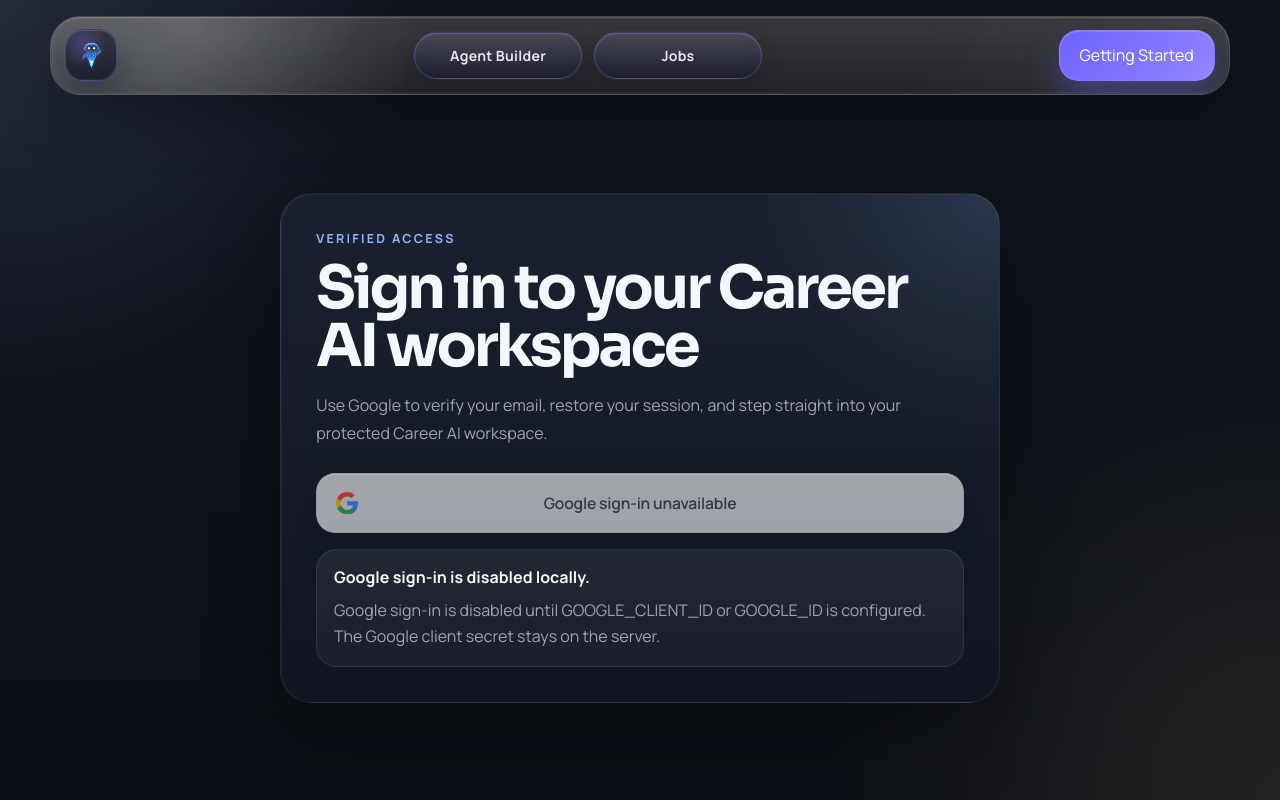
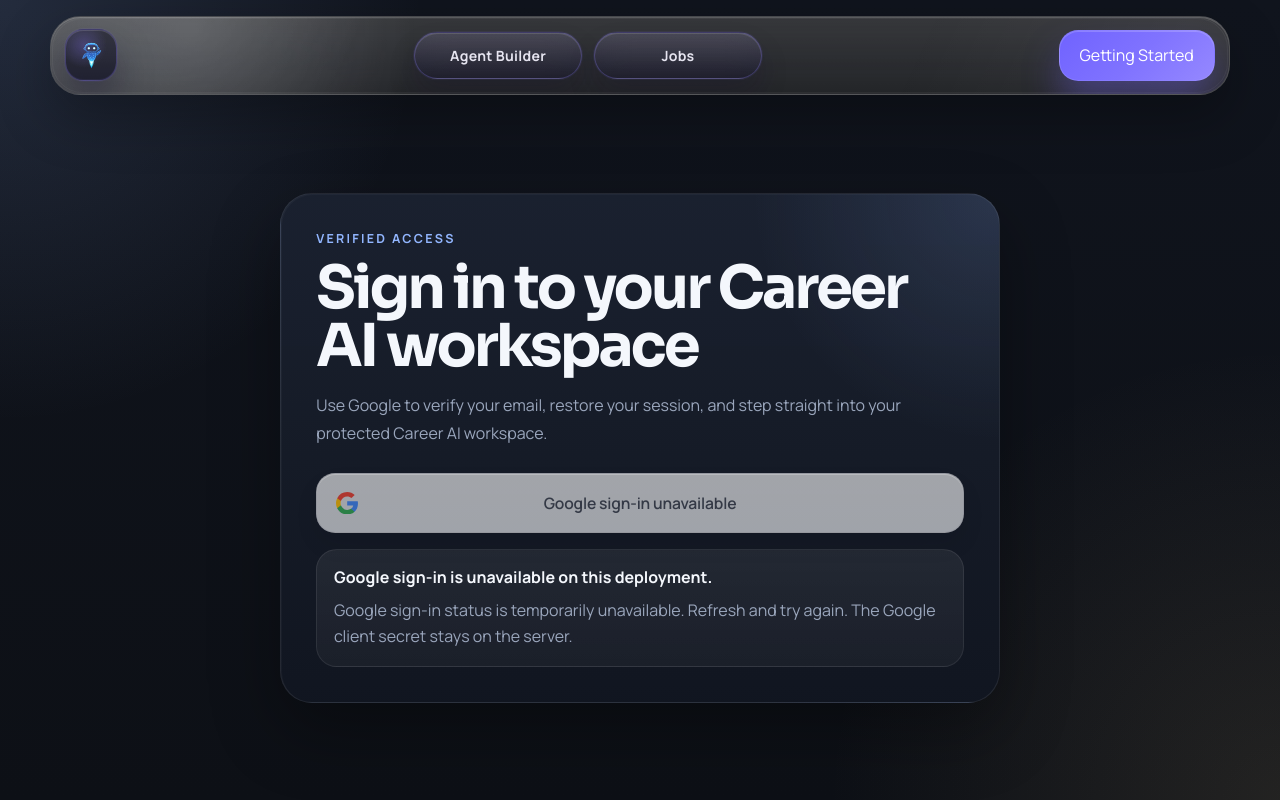
Before and after one commit to StefanoCaruso456/Career-AI, a Next.js app: page /sign-in in a window 1280 px wide. Built offline with nearby package versions, Linux system fonts and the light colour scheme; no server answers.

Commit message:
Fix live Google OAuth readiness checks

```diff
--- a/app/sign-in/page.tsx
+++ b/app/sign-in/page.tsx
@@ -1,6 +1,6 @@
 import { redirect } from "next/navigation";
-import { auth, googleOAuthDisabledMessage, googleOAuthEnabled } from "@/auth";
-import { GoogleSignInButton } from "@/components/google-sign-in-button";
+import { auth } from "@/auth";
+import { GoogleSignInPanel } from "@/components/google-sign-in-panel";
 import styles from "./page.module.css";
 
 export default async function SignInPage() {
@@ -19,31 +19,7 @@
           Use Google to verify your email, restore your session, and step straight into
           your protected Career AI workspace.
         </p>
-
-        <GoogleSignInButton
-          callbackUrl="/account"
-          disabled={!googleOAuthEnabled}
-          disabledLabel="Google sign-in unavailable"
-          disabledTitle={
-            googleOAuthEnabled
-              ? undefined
-              : googleOAuthDisabledMessage
-          }
-          label="Sign in with Google"
-        />
-
-        <div className={styles.noteCard}>
-          <strong>
-            {googleOAuthEnabled
-              ? "Google sign-in runs through our server-side OAuth and identity provisioning flow."
-              : "Google sign-in is disabled locally."}
-          </strong>
-          <p>
-            {googleOAuthEnabled
-              ? "After authentication, you will land in /account with a Career AI talent identity and soul record provisioned for that verified email."
-              : `${googleOAuthDisabledMessage} The Google client secret stays on the server.`}
-          </p>
-        </div>
+        <GoogleSignInPanel />
       </section>
     </main>
   );
--- a/auth-config.ts
+++ b/auth-config.ts
@@ -21,6 +21,13 @@
 
   return `${values.slice(0, -1).join(", ")}, and ${values.at(-1)}`;
 }
+
+export type GoogleAuthStatus = {
+  disabledMessage: string;
+  enabled: boolean;
+  missingRequirements: string[];
+  redirectUri: string;
+};
 
 export function getGoogleClientId() {
   return readFirstEnv("GOOGLE_CLIENT_ID", "GOOGLE_ID", "CLIENT_ID");
@@ -90,3 +97,17 @@
 
   return `Google sign-in is disabled until ${missingList} ${verb} configured.`;
 }
+
+export function getGoogleAuthStatus(): GoogleAuthStatus {
+  const missingRequirements = getGoogleAuthMissingRequirements();
+
+  return {
+    disabledMessage:
+      missingRequirements.length === 0
+        ? ""
+        : getGoogleAuthDisabledMessage(),
+    enabled: missingRequirements.length === 0,
+    missingRequirements,
+    redirectUri: getGoogleRedirectUri(),
+  };
+}
--- a/auth.ts
+++ b/auth.ts
@@ -4,11 +4,9 @@
 import { ensureTalentIdentityForSessionUser } from "@/auth-identity";
 import {
   getAuthSecret,
-  getGoogleAuthDisabledMessage,
-  getGoogleAuthMissingRequirements,
+  getGoogleAuthStatus,
   getGoogleClientId,
   getGoogleClientSecret,
-  getGoogleRedirectUri,
   getPublicBaseUrl,
 } from "@/auth-config";
 
@@ -16,6 +14,7 @@
 const googleClientSecret = getGoogleClientSecret();
 const publicBaseUrl = getPublicBaseUrl();
 const authSecret = getAuthSecret();
+const googleAuthStatus = getGoogleAuthStatus();
 
 if (!process.env.NEXTAUTH_URL && publicBaseUrl) {
   process.env.NEXTAUTH_URL = publicBaseUrl;
@@ -25,14 +24,12 @@
   process.env.NEXTAUTH_SECRET = authSecret;
 }
 
-export const googleOAuthEnabled = Boolean(
-  googleClientId && googleClientSecret && publicBaseUrl && authSecret,
-);
+export const googleOAuthEnabled = googleAuthStatus.enabled;
 
 export const publicOrigin = publicBaseUrl;
-export const googleRedirectUri = getGoogleRedirectUri();
-export const googleOAuthMissingRequirements = getGoogleAuthMissingRequirements();
-export const googleOAuthDisabledMessage = getGoogleAuthDisabledMessage();
+export const googleRedirectUri = googleAuthStatus.redirectUri;
+export const googleOAuthMissingRequirements = googleAuthStatus.missingRequirements;
+export const googleOAuthDisabledMessage = googleAuthStatus.disabledMessage;
 
 export const authOptions = {
   secret: authSecret || undefined,
--- a/components/auth-modal.tsx
+++ b/components/auth-modal.tsx
@@ -2,9 +2,9 @@
 
 import { X } from "lucide-react";
 import { type ChangeEvent, type FormEvent, useEffect, useId, useRef, useState } from "react";
-import { googleOAuthDisabledMessage } from "@/auth";
 import { createPortal } from "react-dom";
 import { GoogleSignInButton } from "./google-sign-in-button";
+import { useGoogleAuthStatus } from "./use-google-auth-status";
 import styles from "./auth-modal.module.css";
 
 type AuthMode = "signup" | "signin";
@@ -19,7 +19,6 @@
   callbackUrl?: string;
   className?: string;
   defaultMode?: AuthMode;
-  googleOAuthEnabled: boolean;
   label: string;
 };
 
@@ -58,7 +57,6 @@
   callbackUrl = "/account",
   className,
   defaultMode = "signin",
-  googleOAuthEnabled,
   label,
 }: AuthModalTriggerProps) {
   const modalRef = useRef<HTMLDivElement>(null);
@@ -72,6 +70,7 @@
     formValues.confirmPassword.length === 0 ||
     formValues.password === formValues.confirmPassword;
   const titleId = useId();
+  const { isLoading: isGoogleAuthLoading, status: googleAuthStatus } = useGoogleAuthStatus(isOpen);
 
   useEffect(() => {
     setIsMounted(true);
@@ -144,6 +143,14 @@
   }
 
   const modeCopy = getModeCopy(mode);
+  const googleOAuthEnabled = googleAuthStatus.enabled;
+  const googleSignInDisabled = isGoogleAuthLoading || !googleOAuthEnabled;
+  const googleSignInDisabledLabel = isGoogleAuthLoading
+    ? "Checking Google sign-in..."
+    : "Google sign-in unavailable";
+  const googleOAuthDisabledMessage = isGoogleAuthLoading
+    ? "Checking Google sign-in configuration."
+    : googleAuthStatus.disabledMessage;
   const modal =
     isMounted && isOpen
       ? createPortal(
@@ -273,12 +280,12 @@
               <div className={styles.actionBlock}>
                 <GoogleSignInButton
                   callbackUrl={callbackUrl}
-                  disabled={!googleOAuthEnabled}
-                  disabledLabel="Google sign-in unavailable"
-                  disabledTitle={googleOAuthEnabled ? undefined : googleOAuthDisabledMessage}
+                  disabled={googleSignInDisabled}
+                  disabledLabel={googleSignInDisabledLabel}
+                  disabledTitle={googleSignInDisabled ? googleOAuthDisabledMessage : undefined}
                   label={modeCopy.buttonLabel}
                 />
-                {!googleOAuthEnabled ? (
+                {googleSignInDisabled ? (
                   <p className={styles.googleStatusNote} role="status">
                     {googleOAuthDisabledMessage}
                   </p>
--- a/components/floating-site-header.tsx
+++ b/components/floating-site-header.tsx
@@ -1,4 +1,3 @@
-import { googleOAuthEnabled } from "@/auth";
 import { HeaderAuthControls } from "./header-auth-controls";
 import { HeaderCenterTab } from "./header-center-tab";
 import { HeaderHomeLink } from "./header-home-link";
@@ -10,7 +9,7 @@
       <div className={styles.shell}>
         <HeaderHomeLink />
         <HeaderCenterTab />
-        <HeaderAuthControls googleOAuthEnabled={googleOAuthEnabled} />
+        <HeaderAuthControls />
       </div>
     </header>
   );
--- /dev/null
+++ b/components/google-sign-in-panel.tsx
@@ -0,0 +1,43 @@
+"use client";
+
+import styles from "@/app/sign-in/page.module.css";
+import { GoogleSignInButton } from "./google-sign-in-button";
+import { useGoogleAuthStatus } from "./use-google-auth-status";
+
+export function GoogleSignInPanel() {
+  const { isLoading, status } = useGoogleAuthStatus();
+  const isGoogleSignInUnavailable = isLoading || !status.enabled;
+  const disabledLabel = isLoading ? "Checking Google sign-in..." : "Google sign-in unavailable";
+  const disabledMessage = isLoading
+    ? "Checking Google sign-in configuration."
+    : status.disabledMessage;
+
+  return (
+    <>
+      <GoogleSignInButton
+        callbackUrl="/account"
+        disabled={isGoogleSignInUnavailable}
+        disabledLabel={disabledLabel}
+        disabledTitle={isGoogleSignInUnavailable ? disabledMessage : undefined}
+        label="Sign in with Google"
+      />
+
+      <div className={styles.noteCard}>
+        <strong>
+          {isLoading
+            ? "Checking Google sign-in..."
+            : status.enabled
+              ? "Google sign-in runs through our server-side OAuth and identity provisioning flow."
+              : "Google sign-in is unavailable on this deployment."}
+        </strong>
+        <p>
+          {isLoading
+            ? "The button will enable automatically as soon as the server reports a ready OAuth configuration."
+            : status.enabled
+              ? "After authentication, you will land in /account with a Career AI talent identity and soul record provisioned for that verified email."
+              : `${disabledMessage} The Google client secret stays on the server.`}
+        </p>
+      </div>
+    </>
+  );
+}
--- a/components/header-auth-controls.tsx
+++ b/components/header-auth-controls.tsx
@@ -29,11 +29,7 @@
   return parts.map((part) => part[0]?.toUpperCase() ?? "").join("");
 }
 
-export function HeaderAuthControls({
-  googleOAuthEnabled,
-}: {
-  googleOAuthEnabled: boolean;
-}) {
+export function HeaderAuthControls() {
   const { data: session, status } = useSession();
 
   if (status === "loading") {
@@ -53,7 +49,6 @@
         <AuthModalTrigger
           className={styles.primaryAction}
           defaultMode="signup"
-          googleOAuthEnabled={googleOAuthEnabled}
           label="Getting Started"
         />
       </div>
--- /dev/null
+++ b/components/use-google-auth-status.ts
@@ -0,0 +1,56 @@
+"use client";
+
+import { useEffect, useState } from "react";
+import type { GoogleAuthStatus } from "@/auth-config";
+
+const fallbackStatus: GoogleAuthStatus = {
+  disabledMessage: "Google sign-in status is temporarily unavailable. Refresh and try again.",
+  enabled: false,
+  missingRequirements: [],
+  redirectUri: "",
+};
+
+export function useGoogleAuthStatus(loadWhen = true) {
+  const [status, setStatus] = useState<GoogleAuthStatus>(fallbackStatus);
+  const [isLoading, setIsLoading] = useState(loadWhen);
+
+  useEffect(() => {
+    if (!loadWhen) {
+      setIsLoading(false);
+      return;
+    }
+
+    const controller = new AbortController();
+
+    setIsLoading(true);
+
+    void fetch("/api/auth/google-status", {
+      cache: "no-store",
+      signal: controller.signal,
+    })
+      .then(async (response) => {
+        if (!response.ok) {
+          throw new Error("Unable to load Google sign-in status.");
+        }
+
+        const nextStatus = (await response.json()) as GoogleAuthStatus;
+        setStatus(nextStatus);
+      })
+      .catch(() => {
+        if (!controller.signal.aborted) {
+          setStatus(fallbackStatus);
+        }
+      })
+      .finally(() => {
+        if (!controller.signal.aborted) {
+          setIsLoading(false);
+        }
+      });
+
+    return () => {
+      controller.abort();
+    };
+  }, [loadWhen]);
+
+  return { isLoading, status };
+}
```
Also changed, not shown: app/api/auth/google-status/route.ts (added, +12 -0 lines), 1 other file (tests, documents, lock files or other folders).
